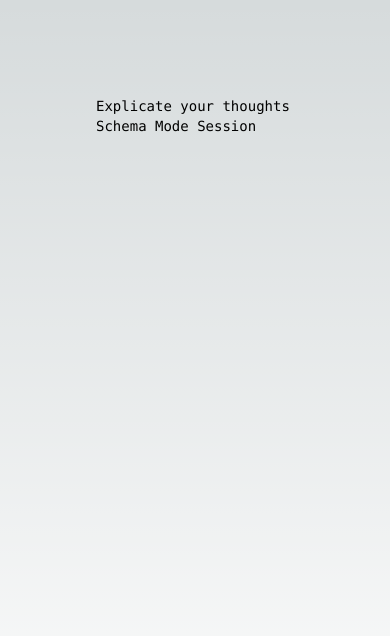
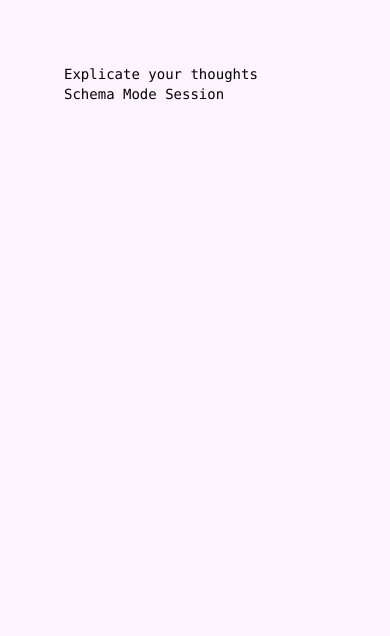
Before and after one commit to Kaikei-e/cognito, a Next.js app: page / in a window 390 px wide. Shown: the top 636 px of the page. Built offline with nearby package versions, Linux system fonts and the light colour scheme.

Commit message:
decide the bg color for relaxing mood

```diff
--- a/src/app/globals.css
+++ b/src/app/globals.css
@@ -3,31 +3,31 @@
 @tailwind utilities;
 
 :root {
-  --foreground-rgb: 0, 0, 0;
-  --background-start-rgb: 214, 219, 220;
-  --background-end-rgb: 255, 255, 255;
+    /*--foreground-rgb: 0, 0, 0;*/
+    /*--background-start-rgb: 214, 219, 220;*/
+    /*--background-end-rgb: 255, 255, 255;*/
 }
 
 @media (prefers-color-scheme: dark) {
-  :root {
-    --foreground-rgb: 255, 255, 255;
-    --background-start-rgb: 0, 0, 0;
-    --background-end-rgb: 0, 0, 0;
-  }
+    :root {
+        /*--foreground-rgb: 255, 255, 255;*/
+        /*--background-start-rgb: 0, 0, 0;*/
+        /*--background-end-rgb: 0, 0, 0;*/
+    }
 }
 
 body {
-  color: rgb(var(--foreground-rgb));
-  background: linear-gradient(
-      to bottom,
-      transparent,
-      rgb(var(--background-end-rgb))
-    )
-    rgb(var(--background-start-rgb));
+    /*color: rgb(var(--foreground-rgb));*/
+    /*background: linear-gradient(*/
+    /*    to bottom,*/
+    /*    transparent,*/
+    /*    rgb(var(--background-end-rgb))*/
+    /*  )*/
+    /*  rgb(var(--background-start-rgb));*/
 }
 
 @layer utilities {
-  .text-balance {
-    text-wrap: balance;
-  }
+    .text-balance {
+        text-wrap: balance;
+    }
 }
--- a/src/app/layout.tsx
+++ b/src/app/layout.tsx
@@ -5,8 +5,8 @@ import "./globals.css";
 const inter = Inter({ subsets: ["latin"] });
 
 export const metadata: Metadata = {
-  title: "Create Next App",
-  description: "Generated by create next app",
+  title: "Cognito",
+  description: "A tool for well-being and self-improvement",
 };
 
 export default function RootLayout({
--- a/src/app/page.tsx
+++ b/src/app/page.tsx
@@ -1,14 +1,14 @@
-import { ExplicateIndex } from "@/app/explicate";
+import {ExplicateIndex} from "@/app/explicate";
 import React from "react";
-import { SchemaIndex } from "@/app/schema";
+import {SchemaIndex} from "@/app/schema";
 
 export default function Home() {
-  return (
-    <main className="flex min-h-screen flex-col items-center justify-between p-24">
-      <div className="z-10 w-full max-w-5xl items-center justify-between font-mono text-sm lg:flex">
-        <ExplicateIndex />
-        <SchemaIndex />
-      </div>
-    </main>
-  );
+    return (
+        <main className="flex min-h-screen flex-col items-center justify-between p-16 bg-fuchsia-50">
+            <div className="z-10 w-full max-w-5xl items-center justify-between font-mono text-sm lg:flex">
+                <ExplicateIndex/>
+                <SchemaIndex/>
+            </div>
+        </main>
+    );
 }
```
